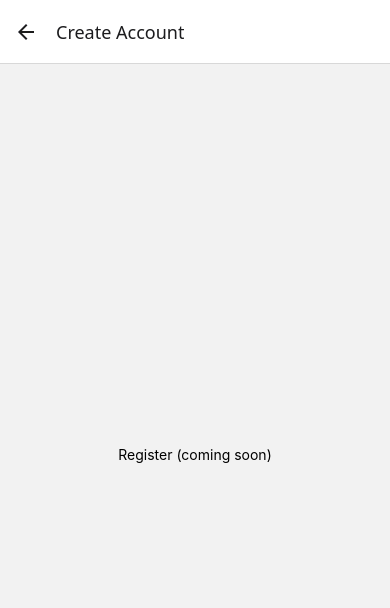
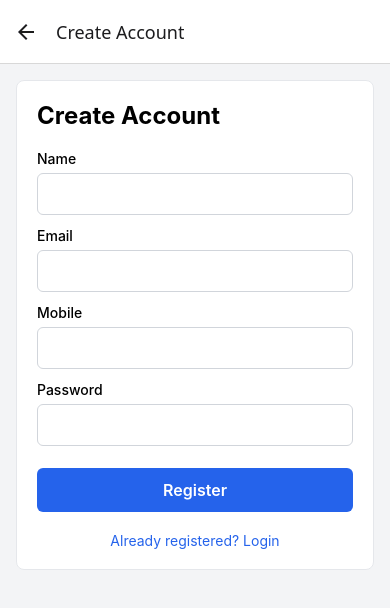
Before and after one commit to rudra9503/claim_offer_app, a React Native app in the folder mobile/mobile/: screen /Register in a window 390 px wide. Shown: the top 608 px of the page. Built offline with nearby package versions, Linux system fonts and the light colour scheme; no server answers.

Commit message:
feat:login and register pages..

```diff
--- a/mobile/mobile/src/screens/Login.js
+++ b/mobile/mobile/src/screens/Login.js
@@ -1,9 +1,114 @@
-import { View, Text } from "react-native";
+import { useState } from "react";
+import {
+  View, Text, TextInput, Pressable, ScrollView,
+  KeyboardAvoidingView, Platform, StyleSheet,
+} from "react-native";
+import { apiRequest } from "../api";
+import { useAuth } from "../context/AuthContext";
 
-export default function Login() {
+export default function Login({ navigation }) {
+  const [email, setEmail] = useState("");
+  const [password, setPassword] = useState("");
+  const [error, setError] = useState("");
+  const [submitting, setSubmitting] = useState(false);
+  const { login } = useAuth();
+
+  async function handleLogin() {
+    setError("");
+    if (!email.trim() || !password) {
+      setError("Please enter your email and password.");
+      return;
+    }
+
+    setSubmitting(true);
+    try {
+      const data = await apiRequest("/auth/login", {
+        method: "POST",
+        body: JSON.stringify({ email: email.trim(), password }),
+      });
+
+      // Same response handling as the web app
+      const user = data.user || data.customer || { name: data.name, email: data.email };
+      await login(data.token, user);
+
+      if (navigation.canGoBack()) {
+        navigation.goBack();
+      } else {
+        navigation.navigate("Tabs");
+      }
+    } catch (err) {
+      setError(err.message);
+    } finally {
+      setSubmitting(false);
+    }
+  }
+
   return (
-    <View style={{ flex: 1, alignItems: "center", justifyContent: "center" }}>
-      <Text>Login (coming soon)</Text>
-    </View>
+    <KeyboardAvoidingView
+      style={styles.flex}
+      behavior={Platform.OS === "ios" ? "padding" : undefined}
+    >
+      <ScrollView contentContainerStyle={styles.content} keyboardShouldPersistTaps="handled">
+        <View style={styles.card}>
+          <Text style={styles.title}>Login</Text>
+
+          {error ? <Text style={styles.error}>{error}</Text> : null}
+
+          <Text style={styles.label}>Email</Text>
+          <TextInput
+            style={styles.input}
+            value={email}
+            onChangeText={setEmail}
+            keyboardType="email-address"
+            autoCapitalize="none"
+            autoCorrect={false}
+          />
+
+          <Text style={styles.label}>Password</Text>
+          <TextInput
+            style={styles.input}
+            value={password}
+            onChangeText={setPassword}
+            secureTextEntry
+            autoCapitalize="none"
+          />
+
+          <Pressable
+            style={[styles.button, submitting && styles.buttonDisabled]}
+            onPress={handleLogin}
+            disabled={submitting}
+          >
+            <Text style={styles.buttonText}>{submitting ? "Logging in..." : "Login"}</Text>
+          </Pressable>
+
+          <Pressable onPress={() => navigation.replace("Register")}>
+            <Text style={styles.link}>New here? Create an account</Text>
+          </Pressable>
+        </View>
+      </ScrollView>
+    </KeyboardAvoidingView>
   );
 }
+
+const styles = StyleSheet.create({
+  flex: { flex: 1, backgroundColor: "#f3f4f6" },
+  content: { padding: 16 },
+  card: {
+    backgroundColor: "#fff", borderRadius: 8, borderWidth: 1,
+    borderColor: "#e5e7eb", padding: 20, gap: 6,
+  },
+  title: { fontSize: 24, fontWeight: "bold", marginBottom: 8 },
+  error: {
+    backgroundColor: "#fef2f2", color: "#b91c1c", padding: 10,
+    borderRadius: 6, fontSize: 14, marginBottom: 6,
+  },
+  label: { fontSize: 14, fontWeight: "500", marginTop: 6 },
+  input: {
+    borderWidth: 1, borderColor: "#d1d5db", borderRadius: 6,
+    padding: 10, fontSize: 16,
+  },
+  button: { backgroundColor: "#2563eb", borderRadius: 6, paddingVertical: 12, marginTop: 16 },
+  buttonDisabled: { backgroundColor: "#d1d5db" },
+  buttonText: { color: "#fff", textAlign: "center", fontSize: 16, fontWeight: "600" },
+  link: { color: "#2563eb", textAlign: "center", marginTop: 14 },
+});
--- a/mobile/mobile/src/screens/MyClaims.js
+++ b/mobile/mobile/src/screens/MyClaims.js
@@ -1,19 +1,28 @@
 import { View, Text, Pressable } from "react-native";
 import { useAuth } from "../context/AuthContext";
 
-export default function MyClaims() {
-  const { isLoggedIn, user, login, logout } = useAuth();
+export default function MyClaims({ navigation }) {
+  const { isLoggedIn, user, logout } = useAuth();
 
   return (
-    <View style={{ flex: 1, alignItems: "center", justifyContent: "center", gap: 12 }}>
+    <View style={{ flex: 1, alignItems: "center", justifyContent: "center", gap: 14 }}>
       <Text>Logged in: {isLoggedIn ? "YES" : "NO"}</Text>
       <Text>User: {user?.name ?? "none"}</Text>
-      <Pressable onPress={() => login("fake-token", { name: "Test User" })}>
-        <Text style={{ color: "#2563eb" }}>Fake login</Text>
-      </Pressable>
-      <Pressable onPress={logout}>
-        <Text style={{ color: "#dc2626" }}>Logout</Text>
-      </Pressable>
+      {!isLoggedIn && (
+        <>
+          <Pressable onPress={() => navigation.navigate("Login")}>
+            <Text style={{ color: "#2563eb" }}>Go to Login</Text>
+          </Pressable>
+          <Pressable onPress={() => navigation.navigate("Register")}>
+            <Text style={{ color: "#2563eb" }}>Go to Register</Text>
+          </Pressable>
+        </>
+      )}
+      {isLoggedIn && (
+        <Pressable onPress={logout}>
+          <Text style={{ color: "#dc2626" }}>Logout</Text>
+        </Pressable>
+      )}
     </View>
   );
 }
--- a/mobile/mobile/src/screens/Register.js
+++ b/mobile/mobile/src/screens/Register.js
@@ -1,9 +1,123 @@
-import { View, Text } from "react-native";
+import { useState } from "react";
+import {
+  View, Text, TextInput, Pressable, ScrollView,
+  KeyboardAvoidingView, Platform, StyleSheet,
+} from "react-native";
+import { apiRequest } from "../api";
 
-export default function Register() {
+export default function Register({ navigation }) {
+  const [form, setForm] = useState({ name: "", email: "", mobile: "", password: "" });
+  const [error, setError] = useState("");
+  const [submitting, setSubmitting] = useState(false);
+
+  // update("email") returns a function that updates only that field
+  function update(field) {
+    return (text) => setForm({ ...form, [field]: text });
+  }
+
+  async function handleRegister() {
+    setError("");
+    if (!form.name.trim() || !form.email.trim() || !form.mobile.trim() || !form.password) {
+      setError("Please fill in all fields.");
+      return;
+    }
+
+    setSubmitting(true);
+    try {
+      await apiRequest("/auth/register", {
+        method: "POST",
+        body: JSON.stringify({
+          name: form.name.trim(),
+          email: form.email.trim(),
+          mobile: form.mobile.trim(),
+          password: form.password,
+        }),
+      });
+      navigation.replace("Login");
+    } catch (err) {
+      setError(err.message);
+    } finally {
+      setSubmitting(false);
+    }
+  }
+
   return (
-    <View style={{ flex: 1, alignItems: "center", justifyContent: "center" }}>
-      <Text>Register (coming soon)</Text>
-    </View>
+    <KeyboardAvoidingView
+      style={styles.flex}
+      behavior={Platform.OS === "ios" ? "padding" : undefined}
+    >
+      <ScrollView contentContainerStyle={styles.content} keyboardShouldPersistTaps="handled">
+        <View style={styles.card}>
+          <Text style={styles.title}>Create Account</Text>
+
+          {error ? <Text style={styles.error}>{error}</Text> : null}
+
+          <Text style={styles.label}>Name</Text>
+          <TextInput style={styles.input} value={form.name} onChangeText={update("name")} />
+
+          <Text style={styles.label}>Email</Text>
+          <TextInput
+            style={styles.input}
+            value={form.email}
+            onChangeText={update("email")}
+            keyboardType="email-address"
+            autoCapitalize="none"
+            autoCorrect={false}
+          />
+
+          <Text style={styles.label}>Mobile</Text>
+          <TextInput
+            style={styles.input}
+            value={form.mobile}
+            onChangeText={update("mobile")}
+            keyboardType="phone-pad"
+          />
+
+          <Text style={styles.label}>Password</Text>
+          <TextInput
+            style={styles.input}
+            value={form.password}
+            onChangeText={update("password")}
+            secureTextEntry
+            autoCapitalize="none"
+          />
+
+          <Pressable
+            style={[styles.button, submitting && styles.buttonDisabled]}
+            onPress={handleRegister}
+            disabled={submitting}
+          >
+            <Text style={styles.buttonText}>{submitting ? "Creating..." : "Register"}</Text>
+          </Pressable>
+
+          <Pressable onPress={() => navigation.replace("Login")}>
+            <Text style={styles.link}>Already registered? Login</Text>
+          </Pressable>
+        </View>
+      </ScrollView>
+    </KeyboardAvoidingView>
   );
 }
+
+const styles = StyleSheet.create({
+  flex: { flex: 1, backgroundColor: "#f3f4f6" },
+  content: { padding: 16 },
+  card: {
+    backgroundColor: "#fff", borderRadius: 8, borderWidth: 1,
+    borderColor: "#e5e7eb", padding: 20, gap: 6,
+  },
+  title: { fontSize: 24, fontWeight: "bold", marginBottom: 8 },
+  error: {
+    backgroundColor: "#fef2f2", color: "#b91c1c", padding: 10,
+    borderRadius: 6, fontSize: 14, marginBottom: 6,
+  },
+  label: { fontSize: 14, fontWeight: "500", marginTop: 6 },
+  input: {
+    borderWidth: 1, borderColor: "#d1d5db", borderRadius: 6,
+    padding: 10, fontSize: 16,
+  },
+  button: { backgroundColor: "#2563eb", borderRadius: 6, paddingVertical: 12, marginTop: 16 },
+  buttonDisabled: { backgroundColor: "#d1d5db" },
+  buttonText: { color: "#fff", textAlign: "center", fontSize: 16, fontWeight: "600" },
+  link: { color: "#2563eb", textAlign: "center", marginTop: 14 },
+});
```
